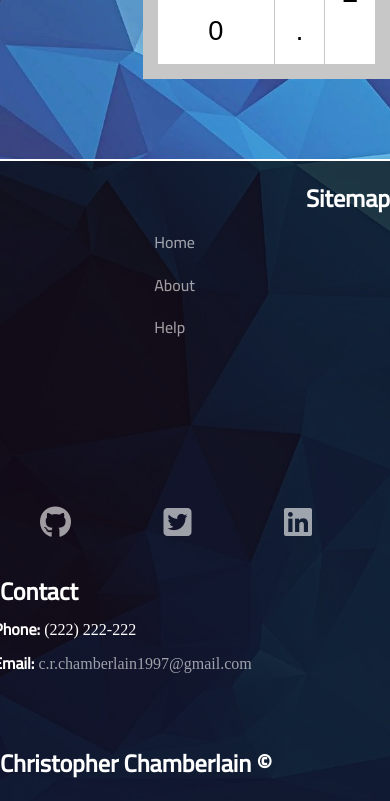
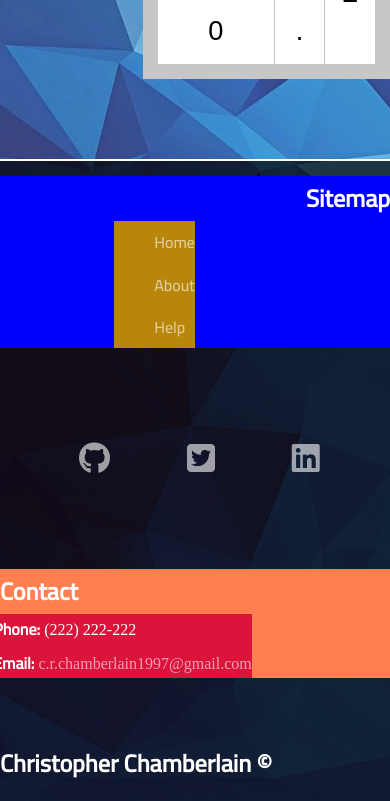
Before and after one commit to AkaraTawng/Calculator, a plain HTML site: page calculator.html in a window 390 px wide. Shown: the part 561-1362 px from the top of the page. Drawn offline with nearby package versions, Linux system fonts and the light colour scheme.

Commit message:
add margin left 20% and align-items center to social icons in tablet res

```diff
--- a/scss/layout/_footer.scss
+++ b/scss/layout/_footer.scss
@@ -16,7 +16,7 @@
 }
     /* flex container for ul and h2 */
     #sitemap-container {
-        // background-color: blue;
+        background-color: blue;
         display: flex;
         flex-direction: column;
         justify-content: space-evenly;
@@ -42,7 +42,7 @@
         };
 
         ul{
-            // background-color: darkgoldenrod;
+            background-color: darkgoldenrod;
             list-style-type: none;
             display: flex;
             flex-direction: column;
@@ -73,8 +73,6 @@
         };
     };
 
-
-
     #fter-social-links{
         a{
             text-decoration: none;
@@ -100,12 +98,16 @@
         flex-direction: column;
         justify-content: flex-end;
         height: 10rem;
+        @include tablet{
+            justify-content: center;
+            margin-left: 10%;
+        };
     };
 
     #contact-section{
         display: flex;
         flex-direction: column;
-        // background-color: coral;
+        background-color: coral;
         align-items: flex-start;
         justify-content: space-evenly;
 
@@ -119,7 +121,7 @@
         .contact{
             display: flex;
             flex-direction: column;
-            // background-color: crimson;
+            background-color: crimson;
             margin-left: -12%;
             height: 4rem;
             justify-content: space-between;
```
Also changed, not shown: scss/main.css, 1 other file.
